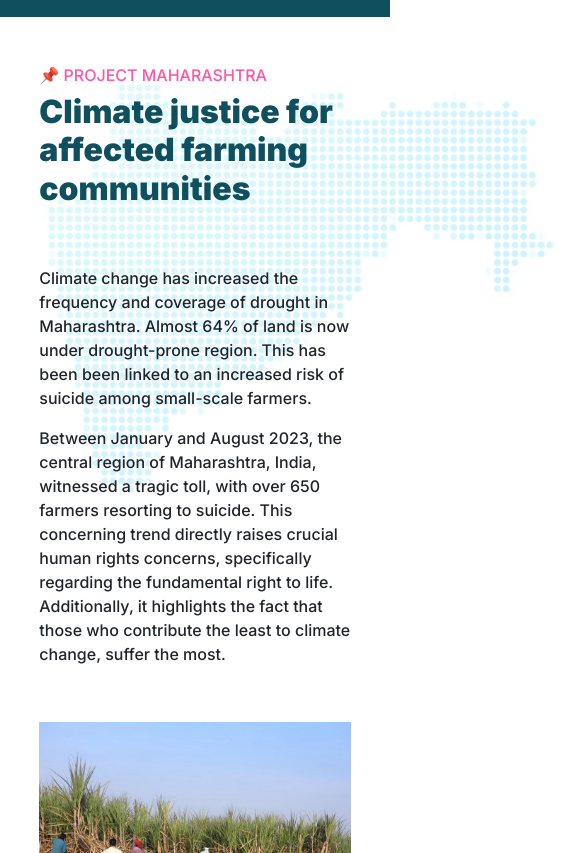
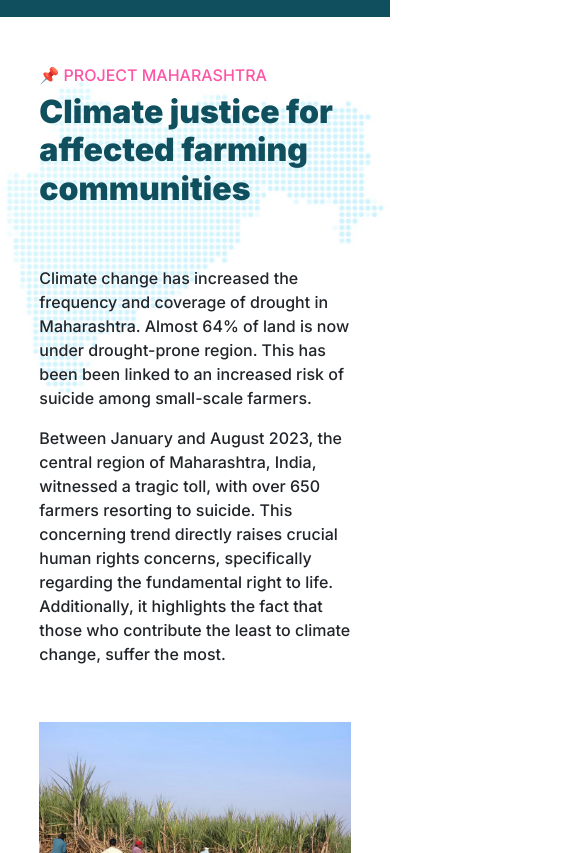
Before and after one commit to Ayush1404/Dafe_Farms, a plain HTML site: page index.html in a window 390 px wide. Shown: the part 1407-2260 px from the top of the page, 562 px wide, since content can reach past the window. Drawn offline with nearby package versions, Linux system fonts and the light colour scheme.

Commit message:
fixed maharastra image

```diff
--- a/index.html
+++ b/index.html
@@ -120,11 +120,11 @@
             </div>
         </div>
     </div>
-
+    <img class="mt-5" id="maharashtra_map" src="assets/maharastra_map.png">
     <div id="projects" class="maharashtra_map_container mb-5 container">
         <div class="row">
             <div class="col-md-5" style="margin-top:5%">
-                <img id="maharashtra_map" src="assets/maharastra_map.png">
+
                 <div class="project_maharastra_title">
                     <h6 style="color: #FD56A6;">📌 PROJECT MAHARASHTRA</h6>
                     <h2 style="color: #104F5D; font-weight: 900; font-size: 2rem;">Climate justice for affected farming communities</h2>
--- a/styles.css
+++ b/styles.css
@@ -128,6 +128,12 @@ header {
 
 /*  maharashtra map container   */
 
+#maharashtra_map{
+    margin-left: 7%;
+    position: absolute;
+    z-index: -1;
+    max-width: 100%;
+}
 .maharashtra_map_container{
     position: relative;
 }
@@ -325,10 +331,13 @@ footer .sign_up_for_update_form button .send_text{
         width: inherit;
         bottom: 65%;
     }
-    .maharashtra_map_container #maharashtra_map{
+    #maharashtra_map{
         opacity: 0.6;
         position: absolute;
         z-index: -1;
+        margin-left: 0;
+        max-width: 100%;
+        width: 100%;
     }
 
     .maharashtra_map_container{
```
